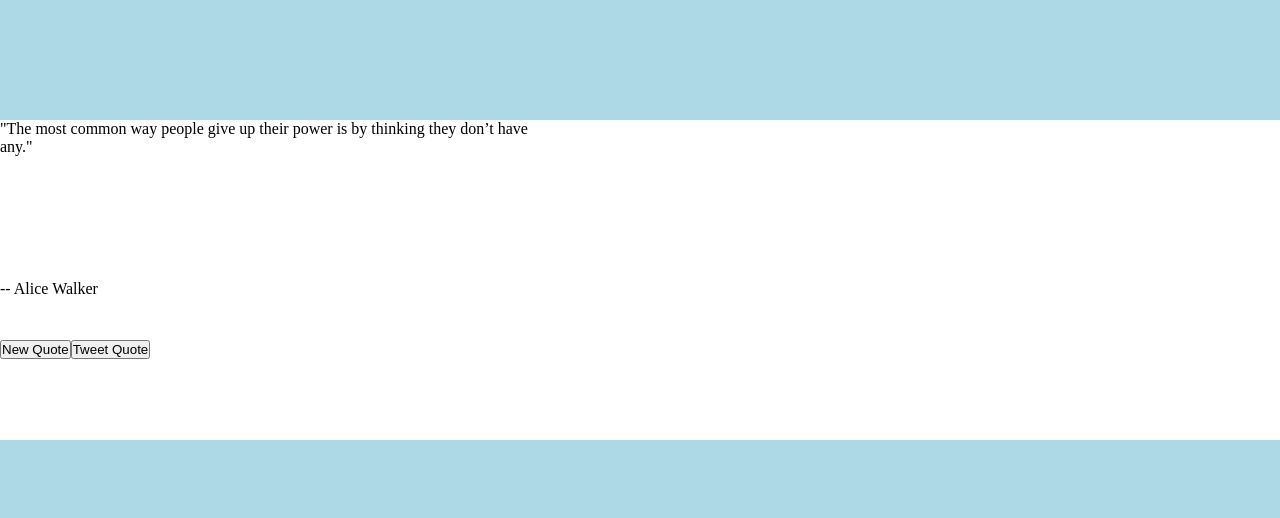
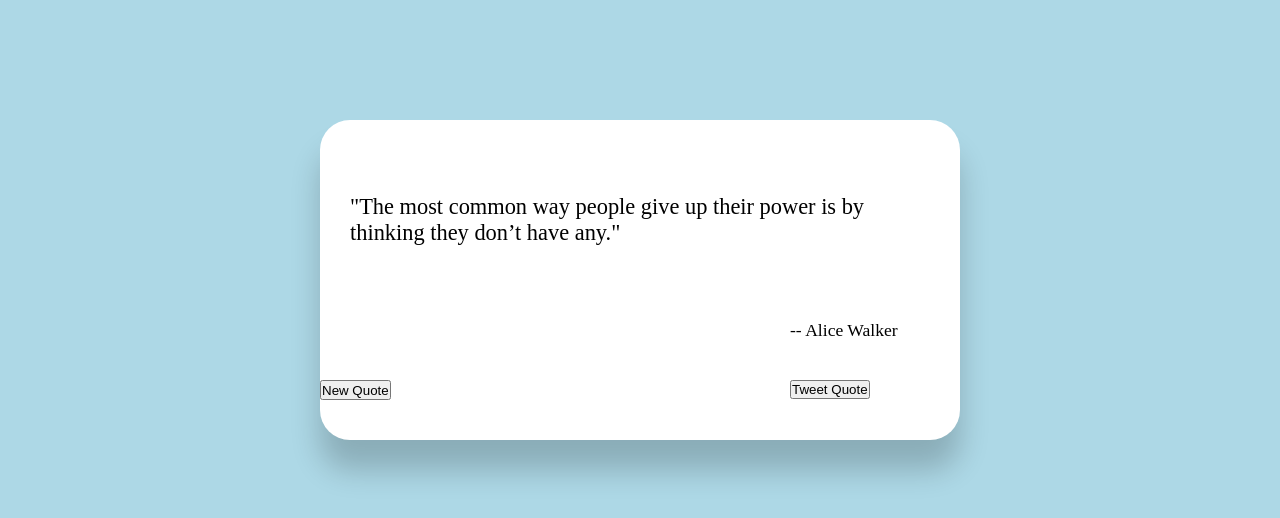
Before and after one commit to DamienVassart/fcc-projects, a React (Create React App) app in the folder front-end-libraries/random-quote-machine/: page / in a window 1280 px wide. Shown: the top 518 px of the page. Built offline with nearby package versions, Linux system fonts and the light colour scheme.

Commit message:
[Frontend Libraries -> Random Quote Machine]: updated HTML layout + CSS rules

```diff
--- a/front-end-libraries/random-quote-machine/public/style.css
+++ b/front-end-libraries/random-quote-machine/public/style.css
@@ -22,55 +22,52 @@ body {
 3 - Element-Specific Properties
 ================================================= */
 
-.quote-box {
-    background-color: white;
+#quote-box {
 	position: relative;
 	top: 120px;
+	width: 640px;
 	margin: auto;
-
 	display: grid;
-    grid-template-columns: 170px 200px 170px;
-    grid-template-rows: 160px 60px 100px;
-    gap: 0px 0px;
+	grid-template-columns: 170px 300px 170px;
+	grid-template-rows: 200px 60px 60px;
 	grid-template-areas:
 		"quote quote quote"
-    "author author author"
-    "new-quote . tweet-quote";
+		". . author"
+		"new-quote-wrapper . tweet-quote-wrapper";
+	background-color: white;
+	border-radius: 30px;
+	box-shadow: 0 30px 30px rgba(0,0,0,.2);
 }
 
-.author {
-    grid-area: author;
-}
+#text {
+	grid-area: quote;
+	display: flex;
+	align-items: center;
+	margin: 0 30px;
+	font-size: 1.4rem;
 
-.text {
-    grid-area: quote;
-}
-
-.new-quote {
-    grid-area: new-quote;
-}
-
-.tweet-quote {
-    grid-area: tweet-quote;
-}
-
-/*#text {
-    position: relative;
-    top: 30px;
-    margin: 30px;
 }
 
 #author {
-    position: relative;
-    top: 30px;
-    margin-right: 50px;
-    text-align: right;
+	grid-area: author;
+	font-size: 1.1rem;
+
 }
 
-#buttons {
-    position:fixed;
-    top: 400px;
-    width: 640px;
+.wrapper {
 	display: flex;
-    justify-content: space-around;
-}*/
+}
+
+#new-quote-wrapper {
+	grid-area: new-quote-wrapper;
+	justify-content: flex-end;
+}
+
+#new-quote, #tweet-quote {
+	height: 20px;
+}
+
+#tweet-quote-wrapper {
+	grid-area: tweet-quote-wrapper;
+	justify-content: flex-start;
+}
--- a/front-end-libraries/random-quote-machine/src/App.js
+++ b/front-end-libraries/random-quote-machine/src/App.js
@@ -29,7 +29,11 @@ class App extends React.Component {
 
   render () {
     const random = Math.floor(Math.random() * quotesArr.length);
-    return this.randomQuote(random)
+    return (
+      <div id="wrapper">
+        {this.randomQuote(random)}
+      </div>
+    );
   }
 }
 
--- a/front-end-libraries/random-quote-machine/src/QuoteBox.js
+++ b/front-end-libraries/random-quote-machine/src/QuoteBox.js
@@ -12,18 +12,20 @@ class QuoteBox extends React.Component {
 
     render() {
         return (
-            <div id="quote-box" className="quote-box">
-                <blockquote id="text" className="text">
+            <div id="quote-box">
+                <blockquote id="text">
                     "{this.props.text}"
                 </blockquote>
-                <p id="author" className="author">
+                <p id="author">
                     -- {this.props.author}
                 </p>
-                <div id="buttons">
-                    <button id="new-quote" className="new-quote" onClick={this.props.newQuote}>
+                <div id="new-quote-wrapper">
+                    <button id="new-quote" onClick={this.props.newQuote}>
                         New Quote
                     </button>
-                    <a href={this.tweetQuote(this.props.text, this.props.author)} id="tweet-quote" className="tweet-quote" target="_blank" rel="noreferrer">
+                </div>
+                <div id="tweet-quote-wrapper">
+                    <a href={this.tweetQuote(this.props.text, this.props.author)} id="tweet-quote" target="_blank" rel="noreferrer">
                         <button>
                             Tweet Quote
                         </button>
```
Lines whose indentation alone changed are shown as unchanged.
